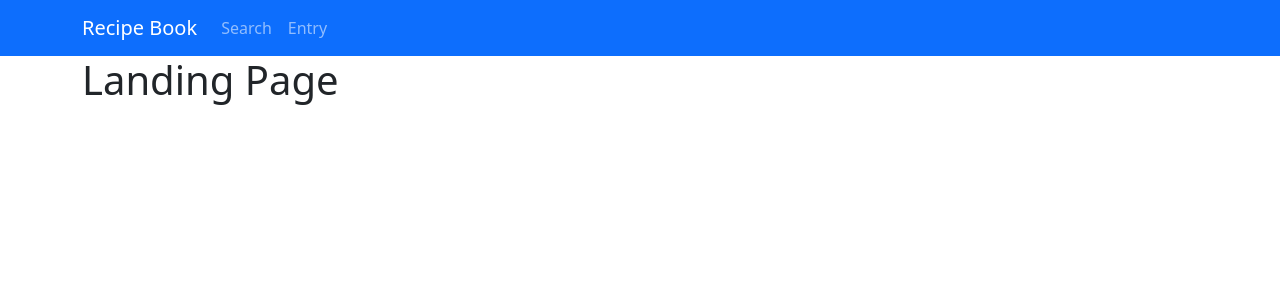
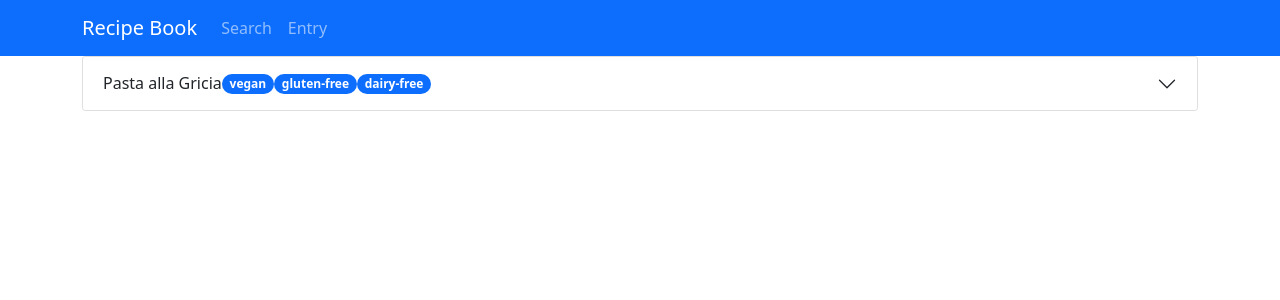
Before and after one commit to cawleygl/recipe-book-old, a React (Create React App) app: page / in a window 1280 px wide. Shown: the top 300 px of the page. Built offline with nearby package versions, Linux system fonts and the light colour scheme.

Commit message:
toggle sections using props

```diff
--- a/src/components/RecipeDisplay.js
+++ b/src/components/RecipeDisplay.js
@@ -5,7 +5,7 @@ import Row from 'react-bootstrap/Row'
 import Col from 'react-bootstrap/Col'
 import Badge from 'react-bootstrap/Badge'
 
-const RecipeDisplay = () => {
+const RecipeDisplay = ({ingredientToggle, directionToggle, nutritionToggle}) => {
   let recipes = getRecipes();
   return (
     <>
@@ -29,24 +29,37 @@ const RecipeDisplay = () => {
                     <img src={recipe.image} alt={recipe.name} width='100%' ></img>
                   </Col>
                   <Col xs={8}>
+                    {ingredientToggle ?
+                      <>
                         <h4>Ingredients</h4>
                         <ol>
                           {recipe.ingredients.map((ingredient) => (
                             <li key={recipe.ingredients.indexOf(ingredient)}>{ingredient.amount} {ingredient.unit} {ingredient.name}</li>
                           ))}
                         </ol>
+                      </>
+                      : null}
+                    {directionToggle ?
+                      <>
                         <h4>Directions</h4>
                         <ol>
                           {recipe.directions.map((direction) => (
                             <li key={recipe.directions.indexOf(direction)}>{direction}</li>
                           ))}
                         </ol>
+                      </>
+                      : null}
+
+                    {nutritionToggle ?
+                      <>
                         <h5>Nutrition Facts</h5>
                         <ul>
                           {recipe.nutrition_facts.map((fact) => (
                             <li key={recipe.nutrition_facts.indexOf(fact)}>{fact.name}: {fact.amount}{fact.unit}</li>
                           ))}
                         </ul>
+                      </>
+                      : null}
 
                   </Col>
                 </Row>
--- a/src/routes/LandingPage.js
+++ b/src/routes/LandingPage.js
@@ -1,6 +1,13 @@
+import RecipeDisplay from "../components/RecipeDisplay";
+
+
 const LandingPage = () => {
   return (
-    <h1>Landing Page</h1>
+    <RecipeDisplay
+      ingredientToggle={true}
+      directionToggle={true}
+      nutritionToggle={true}
+    />
   )
 }
 
```
Lines whose indentation alone changed are shown as unchanged.
